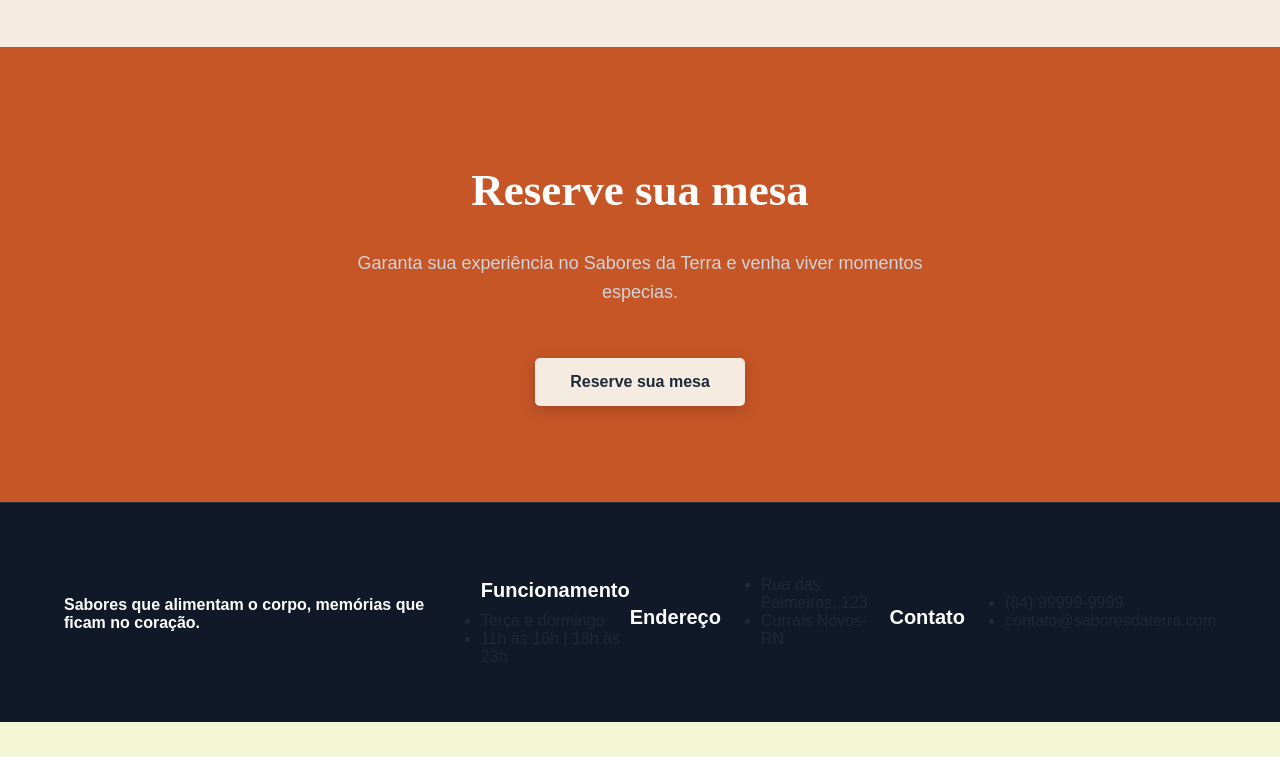
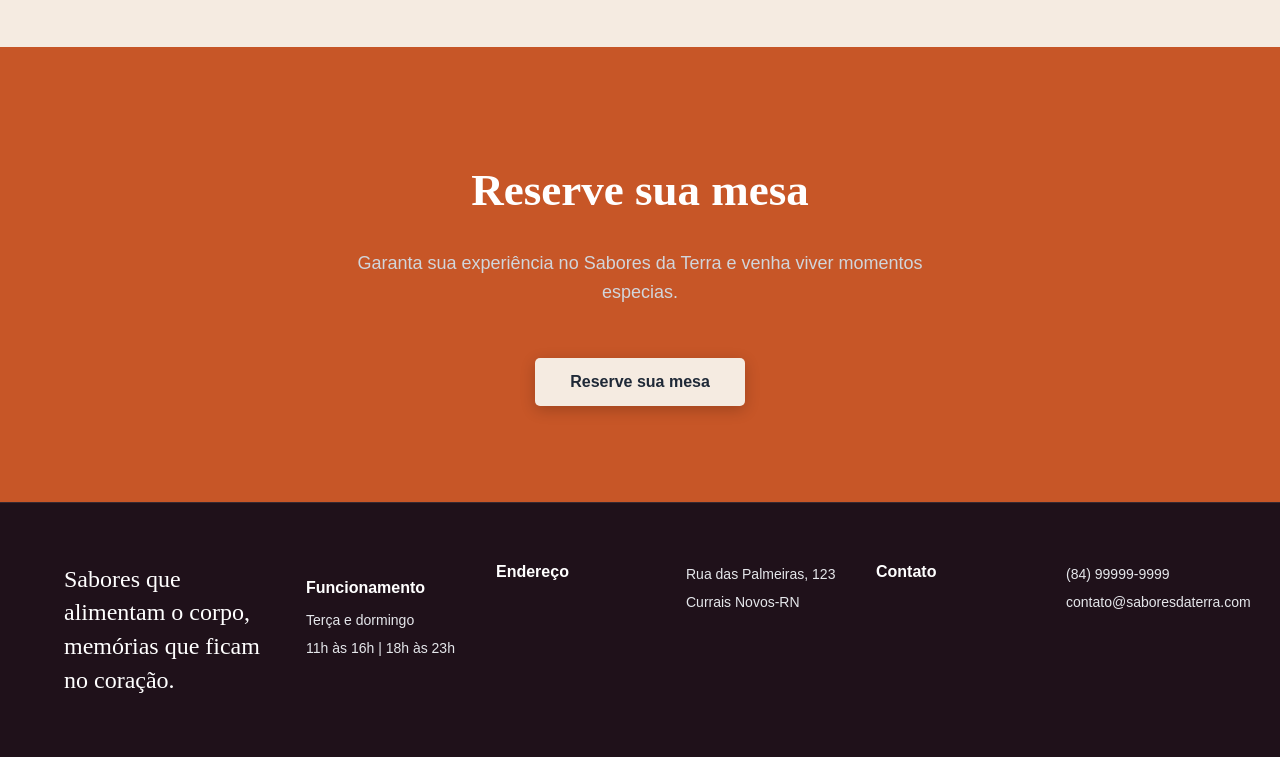
Before and after one commit to MakaCDH09/sabores-da-terra, a plain HTML site: page index.html in a window 1280 px wide. Shown: the part 1129-1886 px from the top of the page. Before the commit the page ends 1851 px from the top, so only its background shows below. Drawn offline with Linux system fonts and the light colour scheme.

Commit message:
Refactor CSS styles for consistency and clarity
footer

```diff
--- a/style.css
+++ b/style.css
@@ -329,49 +329,65 @@ section#depoimentos h1 {
     transform: translateY(-2px);
 }
 
-footer {
-    background-color: #111827;
-    padding: 40px 5%;
+footer#contato {
+    background-color: var(--cor-fundo-escuro);
+    padding: 60px 5%;
+    border-top: 1px solid rgba(255, 255, 255, 0.1);
+
     display: flex;
     justify-content: space-between;
-    align-items: center;
-    border-top: 1px solid rgba(255, 255, 255, 0.1);
+    align-items: flex-start;
+    flex-wrap: nowrap;
+    gap: 40px;
 }
 
-footer p {
+
+footer#contato > h2 {
     color: #ffffff;
-    font-size: 14px;
+    font-family: 'Playfair Display', serif;
+    font-size: 24px;
+    line-height: 1.4;
     margin: 0;
-    padding-right: 20px;
+    max-width: 35%;
+    font-weight: normal;
 }
 
-footer h2 {
-    color: #ffffff;
-    font-size: 16px;
-    margin-bottom: 10px;
+
+footer#contato > h3,
+footer#contato > ul {
+    display: inline-block;
+    vertical-align: top;
+    margin: 0;
+    padding: 0;
+    list-style: none;
+    min-width: 150px;
 }
 
-footer h3 {
+
+footer#contato h3 {
     color: #ffffff;
-    font-size: 20px;
-    margin-bottom: 10px;
+    font-family: sans-serif;
+    font-size: 16px;
+    margin-bottom: 12px;
+    font-weight: bold;
 }
 
-.contatos-footer {
-    display: flex;
-    gap: 20px;
+
+footer#contato ul h3 {
+    display: block;
+    margin-bottom: 12px;
 }
 
-.contatos-footer a {
-    color: #ffffff;
-    text-decoration: none;
+
+footer#contato li {
+    color: #e5e7eb;
+    font-family: sans-serif;
     font-size: 14px;
-    transition: color 0.3s;
+    line-height: 1.6;
+    margin-bottom: 6px;
 }
 
-.contatos-footer a:hover {
-    color: var(--cor-laranja-terra);
-}
+
 
 @media (max-width: 768px) {
     header#inicio {
```
